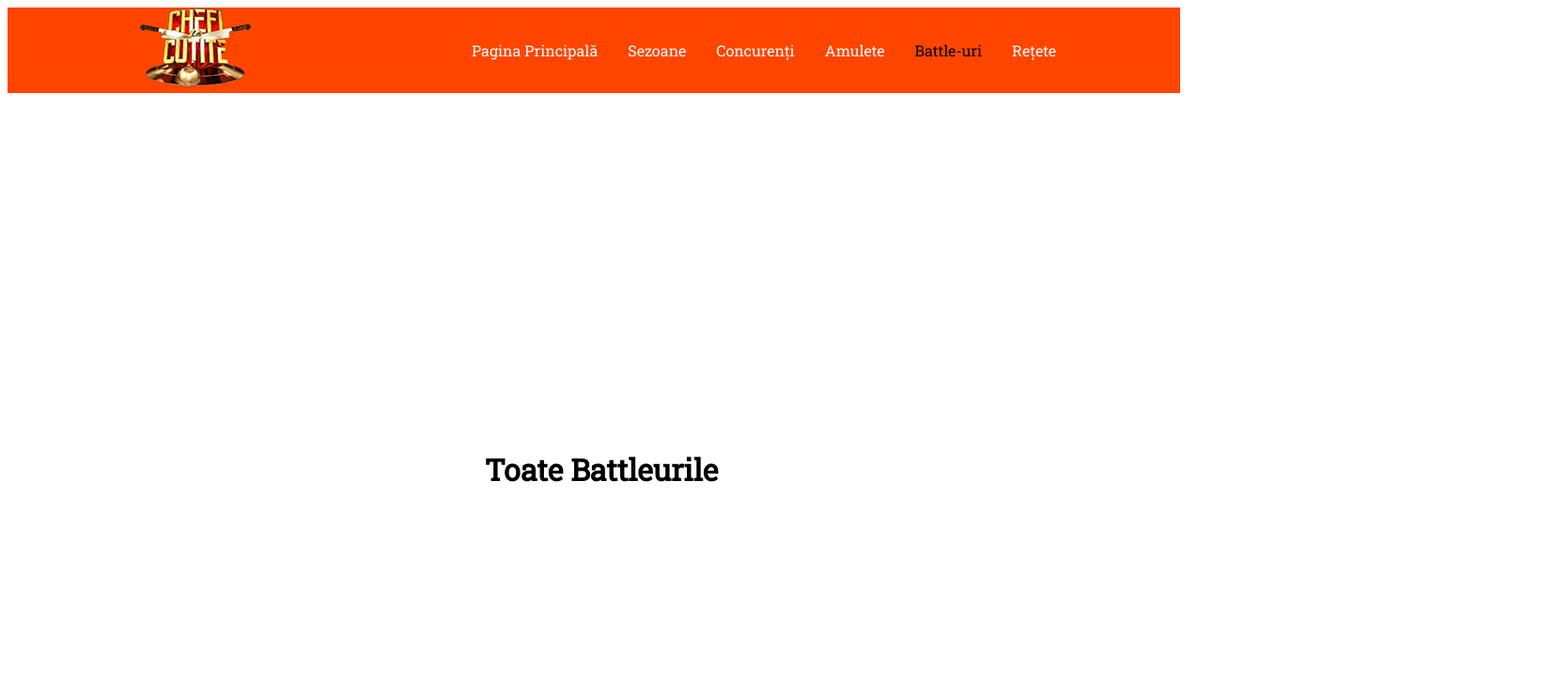
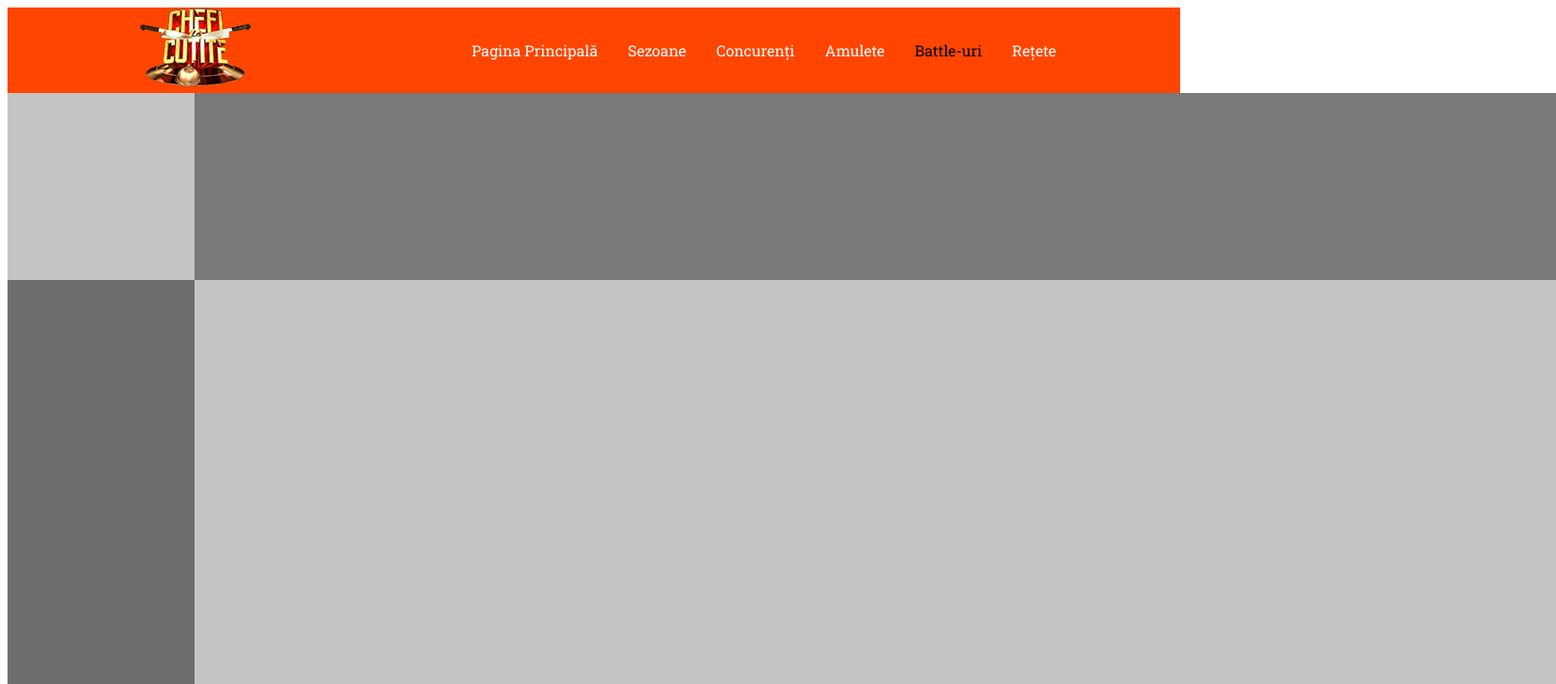
Before and after one commit to xovest/chefi-la-cutite, a React (Create React App) app: page /battleuri in a window 1280 px wide. Shown: the top 728 px of the page at 94% size, 1656 px wide, since content can reach past the window. Built offline with nearby package versions, Linux system fonts and the light colour scheme; the HTML template or start-up script is replaced by a standard one.

Commit message:
one more

```diff
--- a/src/pages/Battleuri/Battleuri.js
+++ b/src/pages/Battleuri/Battleuri.js
@@ -2,16 +2,56 @@
 
 function Battleuri() {
     return (
-        <div
-            style={{
-                display: 'flex',
-                justifyContent: 'center',
-                alignItems: 'center',
-                height: '100vh'
+            <div
+                style={{
+                width: 1648,
+                height: 1024,
+                position: "relative",
+                overflow: "hidden",
+                background: "#fff",
             }}
-        >
-           <h1>Toate Battleurile</h1>
-        </div>
+            >
+            <div
+                style={{
+                width: 200,
+                height: 200,
+                position: "absolute",
+                left: "-1px",
+                top: "-1px",
+                background: "#c4c4c4",
+                }}
+            />
+            <div
+                style={{
+                width: 200,
+                height: 824,
+                position: "absolute",
+                left: "-1px",
+                top: 199,
+                background: "#6d6d6d",
+                }}
+            />
+            <div
+                style={{
+                width: 1680,
+                height: 200,
+                position: "absolute",
+                left: 199,
+                top: "-1px",
+                background: "#797979",
+                }}
+            />
+            <div
+                style={{
+                width: 1680,
+                height: 824,
+                position: "absolute",
+                left: 199,
+                top: 199,
+                background: "#c4c4c4",
+                }}
+            />
+            </div>
     );
 };
 
```
